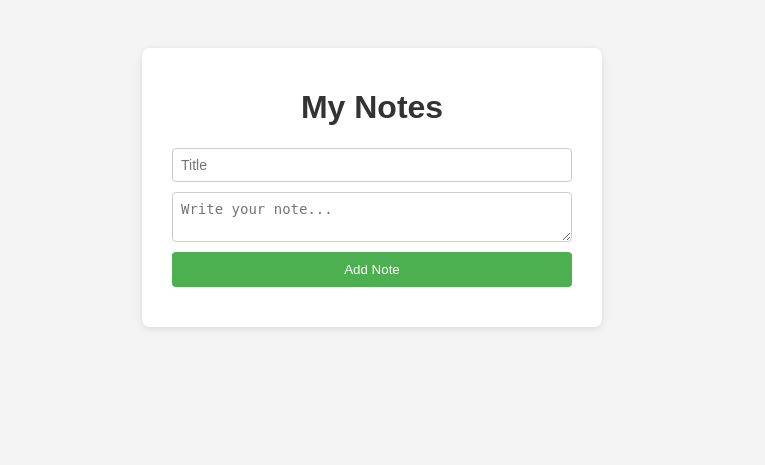
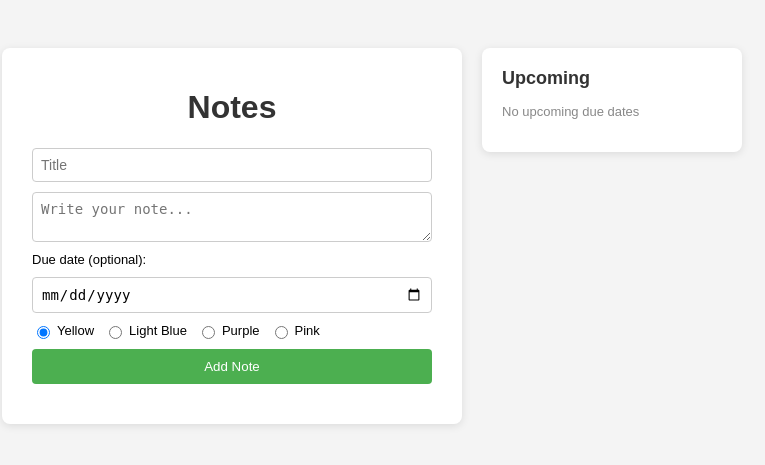
Before and after one commit to OmerBaig1/Notes-app, a Flask app: page / in a window 1280 px wide. Shown: the top 465 px of the page, without its empty margins (268-1033 px from the left). Run offline with Flask 3, Linux system fonts and the light colour scheme; data that the repository does not hold is empty.

Commit message:
Add color choices and due date feature with sidebar displaying urgent due dates

```diff
--- a/app.py
+++ b/app.py
@@ -11,7 +11,9 @@ def init_db():
         CREATE TABLE IF NOT EXISTS notes (
             id INTEGER PRIMARY KEY AUTOINCREMENT,
             title TEXT NOT NULL,
-            content TEXT
+            content TEXT,
+            color TEXT DEFAULT '#fafafa',
+            due_date TEXT
         )
     """)
     conn.commit()
@@ -35,14 +37,14 @@ def notes():
     if request.method == "POST":
         data = request.get_json()
         conn.execute(
-            "INSERT INTO notes (title, content) VALUES (?, ?)",
-            (data["title"], data.get("content", ""))
+            "INSERT INTO notes (title, content, color, due_date) VALUES (?, ?, ?, ?)",
+            (data["title"], data.get("content", ""), data.get("color", "#fafafa"), data.get("due_date"))
         )
         conn.commit()
         conn.close()
         return jsonify({"status": "success"}), 201
 
-    #GET request — return all notes
+    # GET request — return all notes
     notes = conn.execute("SELECT * FROM notes").fetchall()
     conn.close()
     return jsonify([dict(note) for note in notes])
@@ -54,8 +56,8 @@ def note(note_id):
     if request.method == "PUT":
         data = request.get_json()
         conn.execute(
-            "UPDATE notes SET title = ?, content = ? WHERE id = ?",
-            (data["title"], data.get("content", ""), note_id)
+            "UPDATE notes SET title = ?, content = ?, color = ?, due_date = ? WHERE id = ?",
+            (data["title"], data.get("content", ""), data.get("color", "#fafafa"), data.get("due_date"), note_id)
         )
         conn.commit()
         conn.close()
--- a/static/script.js
+++ b/static/script.js
@@ -2,23 +2,37 @@ const form = document.getElementById("note-form");
 const titleInput = document.getElementById("title");
 const contentInput = document.getElementById("content");
 const notesList = document.getElementById("notes-list");
+const dueDateInput = document.getElementById("due-date");
+const upcomingList = document.getElementById("upcoming-list");
 
 //Fetches notes from the server and displays them
 async function loadNotes() {
     const response = await fetch("/notes");
     const notes = await response.json();
 
+    // --- Main notes list ---
     notesList.innerHTML = "";
 
     notes.forEach(note => {
         const noteDiv = document.createElement("div");
         noteDiv.className = "note";
+        noteDiv.style.backgroundColor = note.color || "#FFF9B0";
 
         const titleEl = document.createElement("h3");
         titleEl.textContent = note.title;
 
         const contentEl = document.createElement("p");
         contentEl.textContent = note.content;
+
+        noteDiv.appendChild(titleEl);
+        noteDiv.appendChild(contentEl);
+
+        if (note.due_date) {
+            const dueTag = document.createElement("span");
+            dueTag.className = "due-date-tag";
+            dueTag.textContent = `Due: ${note.due_date}`;
+            noteDiv.appendChild(dueTag);
+        }
 
         const actionsDiv = document.createElement("div");
         actionsDiv.className = "note-actions";
@@ -33,44 +47,99 @@ async function loadNotes() {
 
         actionsDiv.appendChild(editBtn);
         actionsDiv.appendChild(deleteBtn);
-
-        noteDiv.appendChild(titleEl);
-        noteDiv.appendChild(contentEl);
         noteDiv.appendChild(actionsDiv);
 
         notesList.appendChild(noteDiv);
+    });
+
+    // --- Sidebar: notes with due dates, soonest first ---
+    const notesWithDates = notes
+        .filter(note => note.due_date)
+        .sort((a, b) => new Date(a.due_date) - new Date(b.due_date));
+
+    upcomingList.innerHTML = "";
+
+    if (notesWithDates.length === 0) {
+        upcomingList.innerHTML = "<p style='font-size: 13px; color: #888;'>No upcoming due dates</p>";
+        return;
+    }
+
+    const today = new Date();
+    today.setHours(0, 0, 0, 0);
+
+    notesWithDates.forEach(note => {
+        const dueDate = new Date(note.due_date);
+        const daysUntil = Math.ceil((dueDate - today) / (1000 * 60 * 60 * 24));
+
+        const item = document.createElement("div");
+        item.className = "upcoming-item";
+
+        if (daysUntil <= 2) {
+            item.classList.add("urgent");
+        } else if (daysUntil <= 7) {
+            item.classList.add("soon");
+        } else {
+            item.classList.add("upcoming-normal");
+        }
+
+        const titleSpan = document.createElement("strong");
+        titleSpan.textContent = note.title;
+
+        const dueLabel = document.createElement("span");
+        dueLabel.className = "due-label";
+        dueLabel.textContent = daysUntil < 0
+            ? `Overdue (${note.due_date})`
+            : daysUntil === 0
+                ? "Due today"
+                : `Due in ${daysUntil} day${daysUntil === 1 ? "" : "s"}`;
+
+        item.appendChild(titleSpan);
+        item.appendChild(dueLabel);
+        upcomingList.appendChild(item);
     });
 }
 
 //New Note
 form.addEventListener("submit", async (e) => {
-    e.preventDefault(); // stops the page from reloading on submit
+    e.preventDefault();
 
     const title = titleInput.value;
     const content = contentInput.value;
+    const color = document.querySelector('input[name="color"]:checked').value;
+    const due_date = dueDateInput.value || null;
 
     await fetch("/notes", {
         method: "POST",
         headers: { "Content-Type": "application/json" },
-        body: JSON.stringify({ title, content })
+        body: JSON.stringify({ title, content, color, due_date })
     });
 
     titleInput.value = "";
     contentInput.value = "";
-    loadNotes(); // refresh the list
+    dueDateInput.value = "";
+    loadNotes();
 });
 
 //Edits note
 async function editNote(id, oldTitle, oldContent) {
     const newTitle = prompt("Edit title:", oldTitle);
-    if (newTitle === null) return; // user clicked cancel
+    if (newTitle === null) return;
 
     const newContent = prompt("Edit content:", oldContent);
+
+    const response = await fetch("/notes");
+    const notes = await response.json();
+    const note = notes.find(n => n.id === id);
 
     await fetch(`/notes/${id}`, {
         method: "PUT",
         headers: { "Content-Type": "application/json" },
-        body: JSON.stringify({ title: newTitle, content: newContent })
+        body: JSON.stringify({
+            title: newTitle,
+            content: newContent,
+            color: note.color,
+            due_date: note.due_date
+        })
     });
 
     loadNotes();
--- a/static/style.css
+++ b/static/style.css
@@ -73,3 +73,74 @@ button:hover {
     font-size: 12px;
     padding: 4px 8px;
 }
+
+.color-choices {
+    display: flex;
+    gap: 10px;
+    font-size: 13px;
+    align-items: center;
+}
+
+.color-choices label {
+    display: flex;
+    align-items: center;
+    gap: 4px;
+}
+
+.page {
+    display: flex;
+    gap: 20px;
+    align-items: flex-start;
+}
+
+.sidebar {
+    background: white;
+    padding: 20px;
+    border-radius: 8px;
+    box-shadow: 0 2px 8px rgba(0,0,0,0.1);
+    width: 220px;
+}
+
+.sidebar h2 {
+    margin-top: 0;
+    font-size: 18px;
+    color: #333;
+}
+
+.upcoming-item {
+    padding: 8px;
+    border-radius: 4px;
+    margin-bottom: 8px;
+    font-size: 13px;
+}
+
+.upcoming-item .due-label {
+    display: block;
+    font-size: 11px;
+    margin-top: 2px;
+    opacity: 0.8;
+}
+
+.urgent {
+    background-color: #ffcccc;
+    border-left: 4px solid #e60000;
+}
+
+.soon {
+    background-color: #ffe4b3;
+    border-left: 4px solid #e69500;
+}
+
+.upcoming-normal {
+    background-color: #e6f2ff;
+    border-left: 4px solid #3399ff;
+}
+
+.due-date-tag {
+    display: inline-block;
+    font-size: 11px;
+    background: #eee;
+    padding: 2px 6px;
+    border-radius: 3px;
+    margin-top: 6px;
+}
--- a/templates/index.html
+++ b/templates/index.html
@@ -2,22 +2,38 @@
 <html lang="en">
 <head>
     <meta charset="UTF-8">
-    <title>My Notes App</title>
+    <title>Notes App</title>
     <link rel="stylesheet" href="{{ url_for('static', filename='style.css') }}">
 </head>
 <body>
+    <div class="page">
         <div class="container">
-        <h1>My Notes</h1>
+            <h1>Notes</h1>
 
-        <!-- Form to add a new note -->
             <form id="note-form">
                 <input type="text" id="title" placeholder="Title" required>
                 <textarea id="content" placeholder="Write your note..."></textarea>
+
+                <label for="due-date" style="font-size: 13px;">Due date (optional):</label>
+                <input type="date" id="due-date">
+
+                <div class="color-choices">
+                    <label><input type="radio" name="color" value="#FFF9B0" checked> Yellow</label>
+                    <label><input type="radio" name="color" value="#AEE1F9"> Light Blue</label>
+                    <label><input type="radio" name="color" value="#D6B4F7"> Purple</label>
+                    <label><input type="radio" name="color" value="#F9B4D0"> Pink</label>
+                </div>
+
                 <button type="submit">Add Note</button>
             </form>
 
-        <!-- Where notes will be displayed -->
             <div id="notes-list"></div>
+        </div>
+
+        <div class="sidebar">
+            <h2>Upcoming</h2>
+            <div id="upcoming-list"></div>
+        </div>
     </div>
 
     <script src="{{ url_for('static', filename='script.js') }}"></script>
```
Lines whose indentation alone changed are shown as unchanged.
